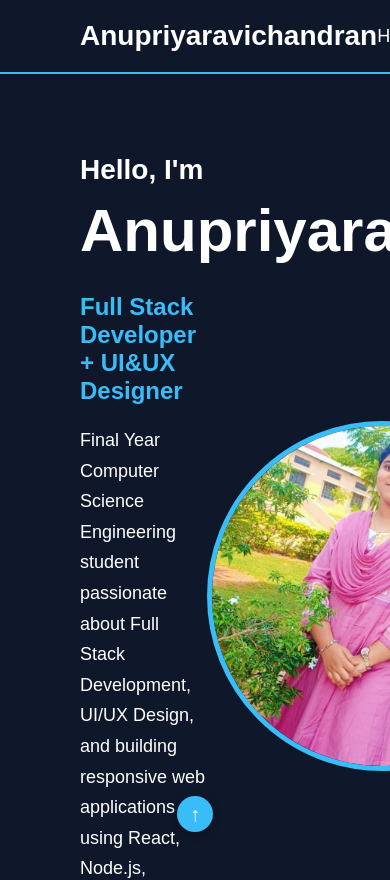
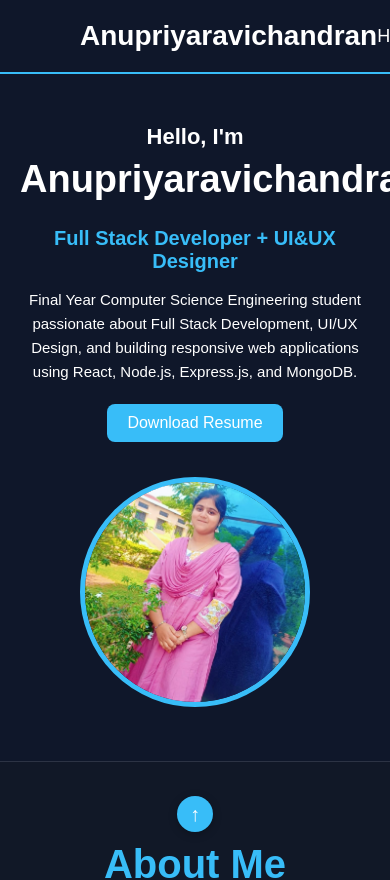
Before and after one commit to anupriya-ravichandran17/Anupriyaravichandran-Portfolio, a React (Vite) app: page / in a window 390 px wide. Shown: the top 880 px of the page. Built offline with nearby package versions, Linux system fonts and the light colour scheme.

Commit message:
Updated Hero styling

```diff
--- a/src/components/Hero.css
+++ b/src/components/Hero.css
@@ -4,7 +4,7 @@
     align-items: center;
 
     padding: 80px;
-    min-height: 85vh;   /* 100vh irundha replace with 85vh */
+    min-height: 85vh;
 
     background: #0f172a;
     border-bottom: 1px solid rgba(255,255,255,0.12);
@@ -58,3 +58,48 @@ button:hover{
     object-fit:cover;
     border:5px solid #38bdf8;
 }
+
+@media (max-width: 768px) {
+
+    .hero {
+        flex-direction: column;
+        text-align: center;
+        padding: 50px 20px;
+        min-height: auto;
+        gap: 35px;
+    }
+
+    .hero-text {
+        width: 100%;
+    }
+
+    .hero-text h3 {
+        font-size: 22px;
+    }
+
+    .hero-text h1 {
+        font-size: 38px;
+        margin: 8px 0;
+    }
+
+    .hero-text h2 {
+        font-size: 20px;
+        margin-bottom: 15px;
+    }
+
+    .hero-text p {
+        font-size: 15px;
+        line-height: 1.6;
+    }
+
+    button {
+        margin-top: 20px;
+        font-size: 16px;
+        padding: 10px 20px;
+    }
+
+    .hero-image img {
+        width: 230px;
+        height: 230px;
+    }
+}
```
